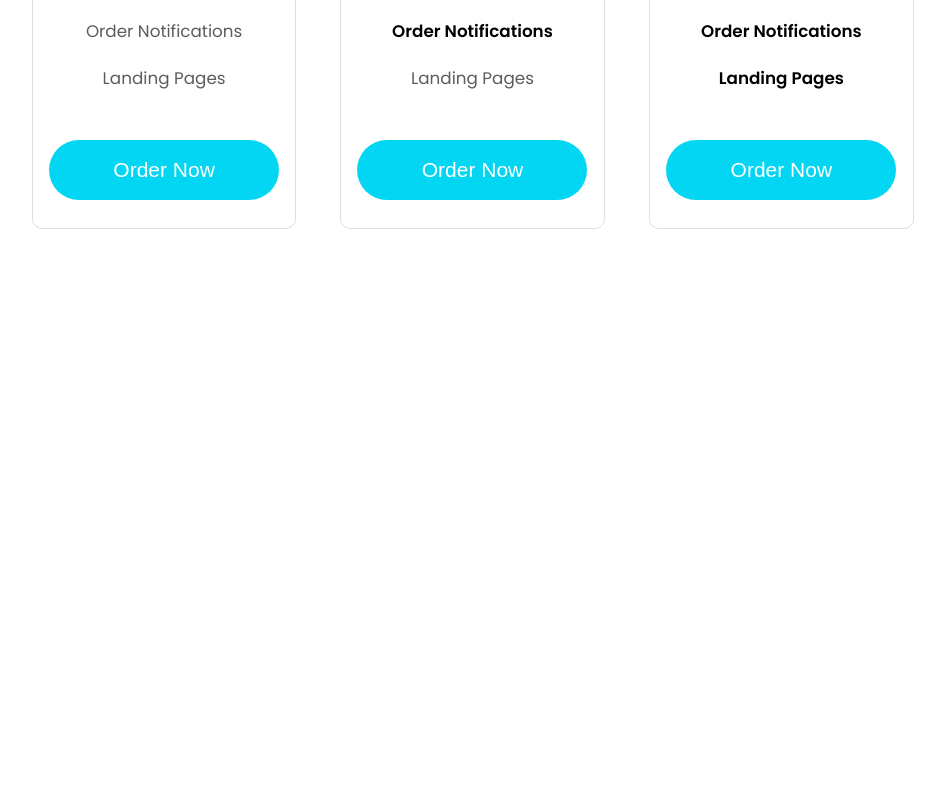
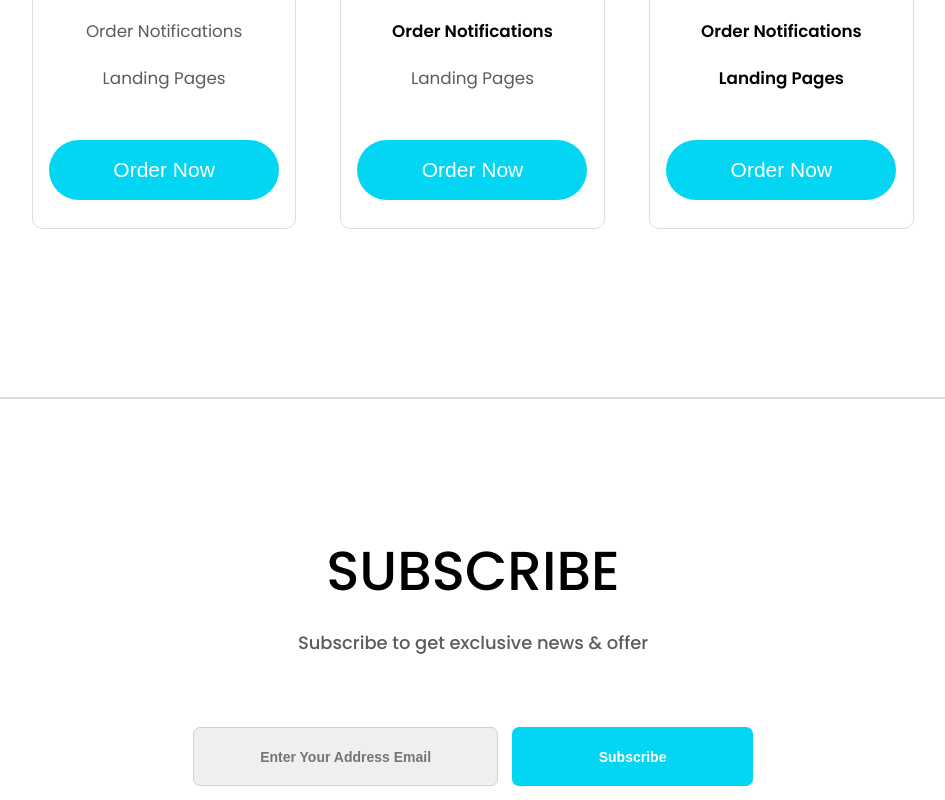
Before and after one commit to soyas07/product-landing-page, a React (Create React App) app: page / in a window 1280 px wide. Shown: the part 6102-6902 px from the top of the page, without its empty margins (167-1112 px from the left). Before the commit the page ends 6499 px from the top, so only its background shows below. Built offline with nearby package versions, Linux system fonts and the light colour scheme.

Commit message:
fixes #20

```diff
--- a/src/App.js
+++ b/src/App.js
@@ -18,6 +18,7 @@ import solutionIcon from './assets/solution.svg'
 import basicImg from './assets/basic.png'
 import intermediateImg from './assets/intermediate.png'
 import expertImg from './assets/expert.png'
+import Button from './components/Button/Button'
 
 const App = () => {
     return (
@@ -120,6 +121,45 @@ const App = () => {
                     />
                 </div>
             </section>
+            <hr style={{marginBottom:'10rem',border:'1px solid #DEDEDE'}}/>
+            <section className='subscribe-container'>
+                <div className='subscribe-txt-wrapper'>
+                    <Text
+                        text='SUBSCRIBE'
+                        variant='h2'
+                        fontSize='3.92rem'
+                        color='black'
+                        fontWeight='500'
+                        textAlign='center'
+                        marginBottom='2rem'
+                    />
+                    <Text
+                        text='Subscribe to get exclusive news & offer'
+                        variant='featured-txt'
+                        color='#5C5C5C'
+                        fontWeight='500'
+                        textAlign='center'
+                        marginBottom='5rem'
+                    />
+                    <div className='btn-wrapper'>
+                        {/* <Button
+                            title='Enter Your Address Email'
+                            varaint='featured-primary'
+                            width='100%'
+                            classname='featured-btn'
+                            marginBottom='1rem'
+                        /> */}
+                        <input type='text' className='email-subscriber' name='email' placeholder='Enter Your Address Email' />
+                        <Button
+                            title='Subscribe'
+                            varaint='featured-secondary'
+                            width='100%'
+                            classname='featured-btn'
+                            marginBottom='1rem'
+                        />
+                    </div>
+                </div>
+            </section>
         </div>
     )
 }
--- a/src/index.css
+++ b/src/index.css
@@ -73,7 +73,7 @@ body {
 .price-wrapper {
   display: flex;
   flex-wrap: wrap;
-  justify-content: space-between;
+  justify-content: center;
   margin: 0 auto;
   width: 83%;
   max-width: 900px;
@@ -92,6 +92,35 @@ body {
 .margin-edge {
   margin: 0 auto;
   width: 90%;
+}
+
+.subscribe-container {
+  display: flex;
+  justify-content: center;
+  align-items: center;
+}
+
+.subscribe-txt-wrapper {
+  min-width: 350px;
+  max-width: 500px;
+}
+
+.featured-btn {
+  font-size: 1rem;
+  font-weight: 600;
+}
+
+.email-subscriber {
+  padding: 1.45rem 4.36rem;
+  width: 100%;
+  border-radius: 7px;
+  background-color: #EFEFEF;
+  border: 1px solid #D0D0D0;
+  text-align: center;
+  font-size: 1rem;
+  font-weight: 600;
+  outline: none;
+  margin-bottom: 1rem;
 }
 
 @media only screen and (min-width: 500px) {
@@ -114,4 +143,23 @@ body {
   .featured-wrapper {
     justify-content: space-around;
   }
+
+  .price-wrapper {
+    justify-content: space-between;
+  }
 }
+
+@media only screen and (min-width: 900px) {
+  .btn-wrapper {
+    display: flex;
+    justify-content: space-between;
+  }
+
+  .subscribe-txt-wrapper {
+    min-width: 40rem;
+  }
+
+  .featured-btn {
+    margin-left: 1rem;
+  }
+}
```
